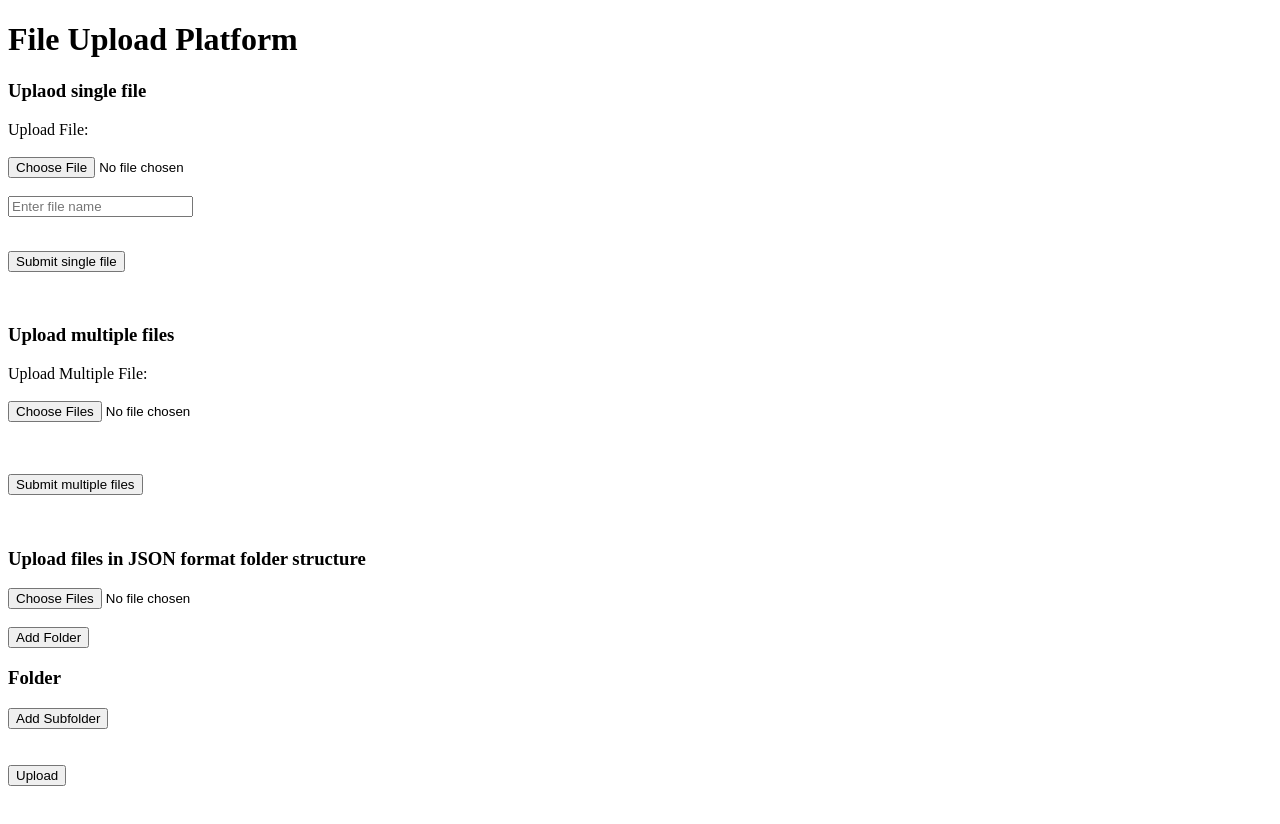
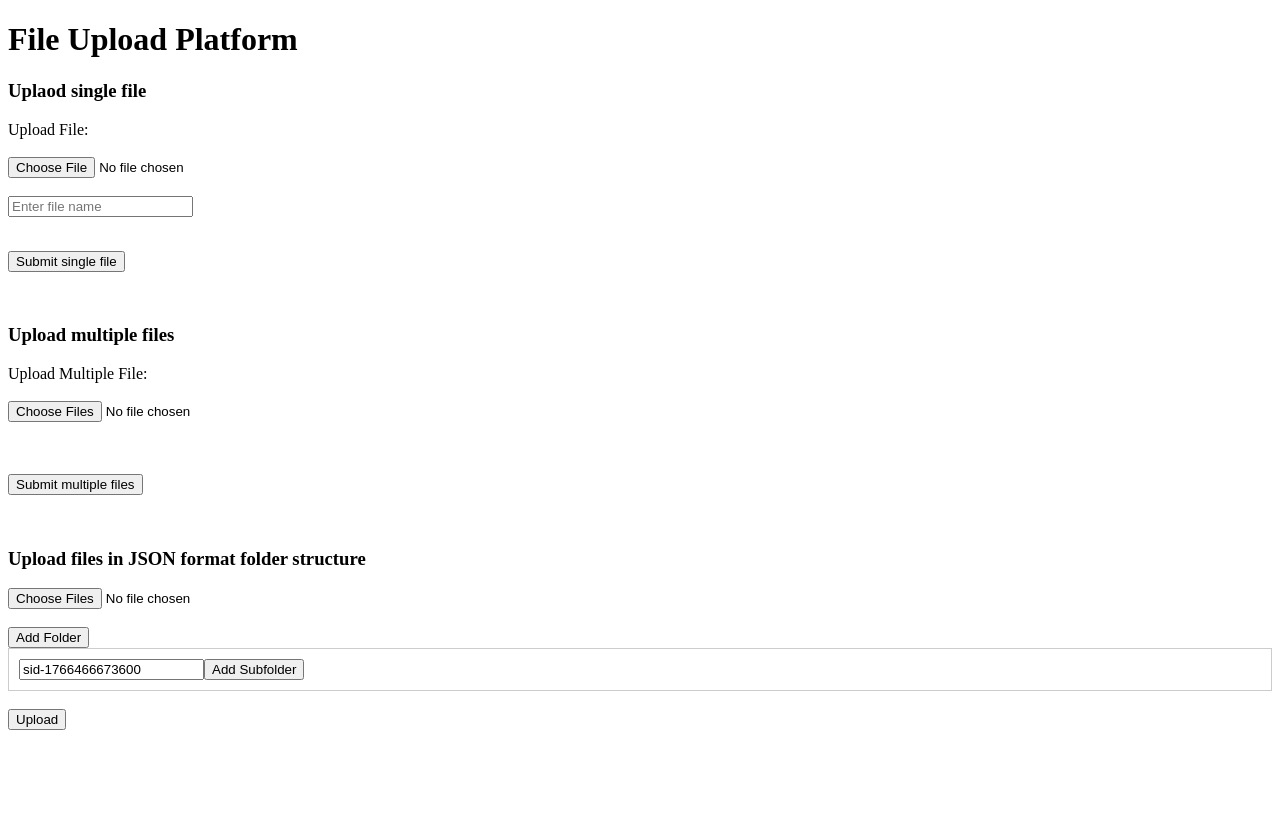
Before and after one commit to Aarohi-mst/FileUploadOnDrive, a React (Vite) app: page / in a window 1280 px wide. Both pictures are taken after a click on the button "Add Folder". Shown: the top 824 px of the page. After the commit the page ends 800 px from the top, so only its background shows below. Built offline with nearby package versions, Linux system fonts and the light colour scheme.

Commit message:
Json format file upload using the names assigned by user, bug resolve for m/y clearance

```diff
--- a/src/JsonFormatFileUpload.jsx
+++ b/src/JsonFormatFileUpload.jsx
@@ -6,7 +6,15 @@ function JsonFormatFileUpload() {
   const dynamicFileRef = useRef(null);
 
   const addSid = () => {
-    setStructure([...structure, { sid: Date.now().toString(), stages: [] }]);
+    const sid = Date.now().toString();
+    setStructure((prev) => [
+      ...prev,
+      {
+        sid,
+        name: `sid-${sid}`,
+        stages: [],
+      },
+    ]);
   };
 
   const addStage = (sidIndex) => {
@@ -21,14 +29,25 @@ function JsonFormatFileUpload() {
 
   const toggleFile = (sidIndex, stageIndex, fileIndex) => {
     const copy = [...structure];
-    const list = copy[sidIndex].stages[stageIndex].files;
-    const idx = list.indexOf(fileIndex);
+    const fileList = copy[sidIndex].stages[stageIndex].files;
 
-    idx >= 0 ? list.splice(idx, 1) : list.push(fileIndex);
+    if (fileList.includes(fileIndex)) {
+      copy[sidIndex].stages[stageIndex].files = fileList.filter(
+        (i) => i !== fileIndex
+      );
+    } else {
+      fileList.push(fileIndex);
+    }
+
     setStructure(copy);
   };
 
   const upload = async () => {
+    if (!files.length || !structure.length) {
+      alert("Select files and create folders first");
+      return;
+    }
+
     const formData = new FormData();
     files.forEach((f) => formData.append("files", f));
     formData.append("structure", JSON.stringify(structure));
@@ -56,18 +75,31 @@ function JsonFormatFileUpload() {
       />
       <br />
       <br />
+
       <button onClick={addSid}>Add Folder</button>
 
       {structure.map((sid, si) => (
-        <div key={sid.sid}>
-          <h3>Folder</h3>
+        <div key={sid.sid} style={{ border: "1px solid #ccc", padding: 10 }}>
+          {/* -------- TOP FOLDER NAME -------- */}
+          <input
+            type="text"
+            placeholder={sid.name}
+            value={sid.name}
+            onChange={(e) => {
+              const copy = [...structure];
+              copy[si].name = e.target.value || `sid-${copy[si].sid}`;
+              setStructure(copy);
+            }}
+          />
+
           <button onClick={() => addStage(si)}>Add Subfolder</button>
 
           {sid.stages.map((stage, ti) => (
-            <div key={ti}>
+            <div key={ti} style={{ marginLeft: 20 }}>
+              {/* -------- SUBFOLDER NAME -------- */}
               <input
                 placeholder="Subfolder name"
-                ref={dynamicFileRef}
+                value={stage.name}
                 onChange={(e) => {
                   const copy = [...structure];
                   copy[si].stages[ti].name = e.target.value;
@@ -75,21 +107,23 @@ function JsonFormatFileUpload() {
                 }}
               />
 
+              <div>
                 {files.map((f, fi) => (
-                <label key={fi}>
+                  <label key={fi} style={{ display: "block" }}>
                     <input
                       type="checkbox"
-                    ref={dynamicFileRef}
+                      checked={stage.files.includes(fi)}
                       onChange={() => toggleFile(si, ti, fi)}
                     />
                     {f.name}
                   </label>
                 ))}
               </div>
+            </div>
           ))}
         </div>
       ))}
-      <br />
+
       <br />
       <button onClick={upload}>Upload</button>
     </div>
```
Also changed, not shown: 1 other file (tests, documents, lock files or other folders). Lines whose indentation alone changed are shown as unchanged.
